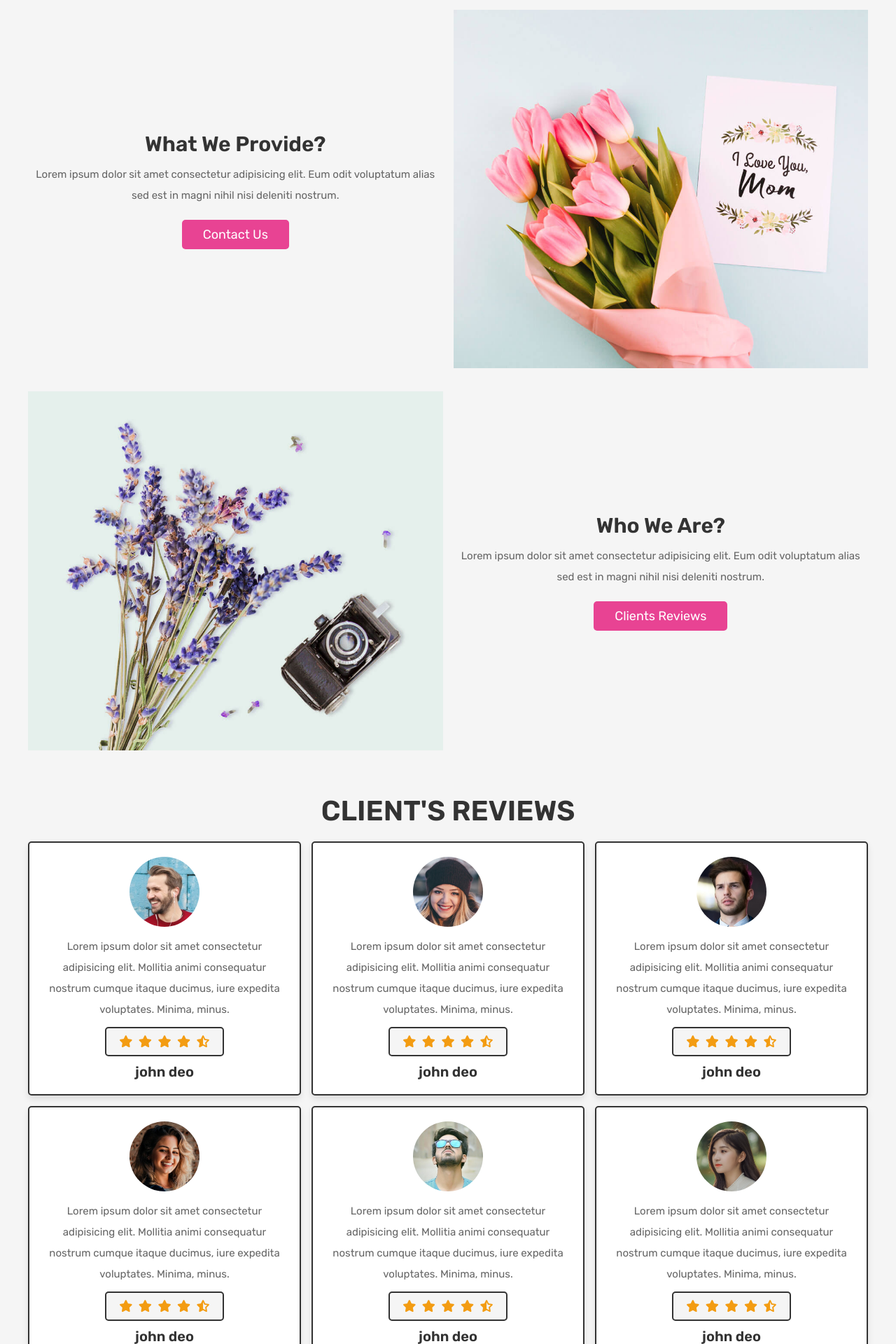
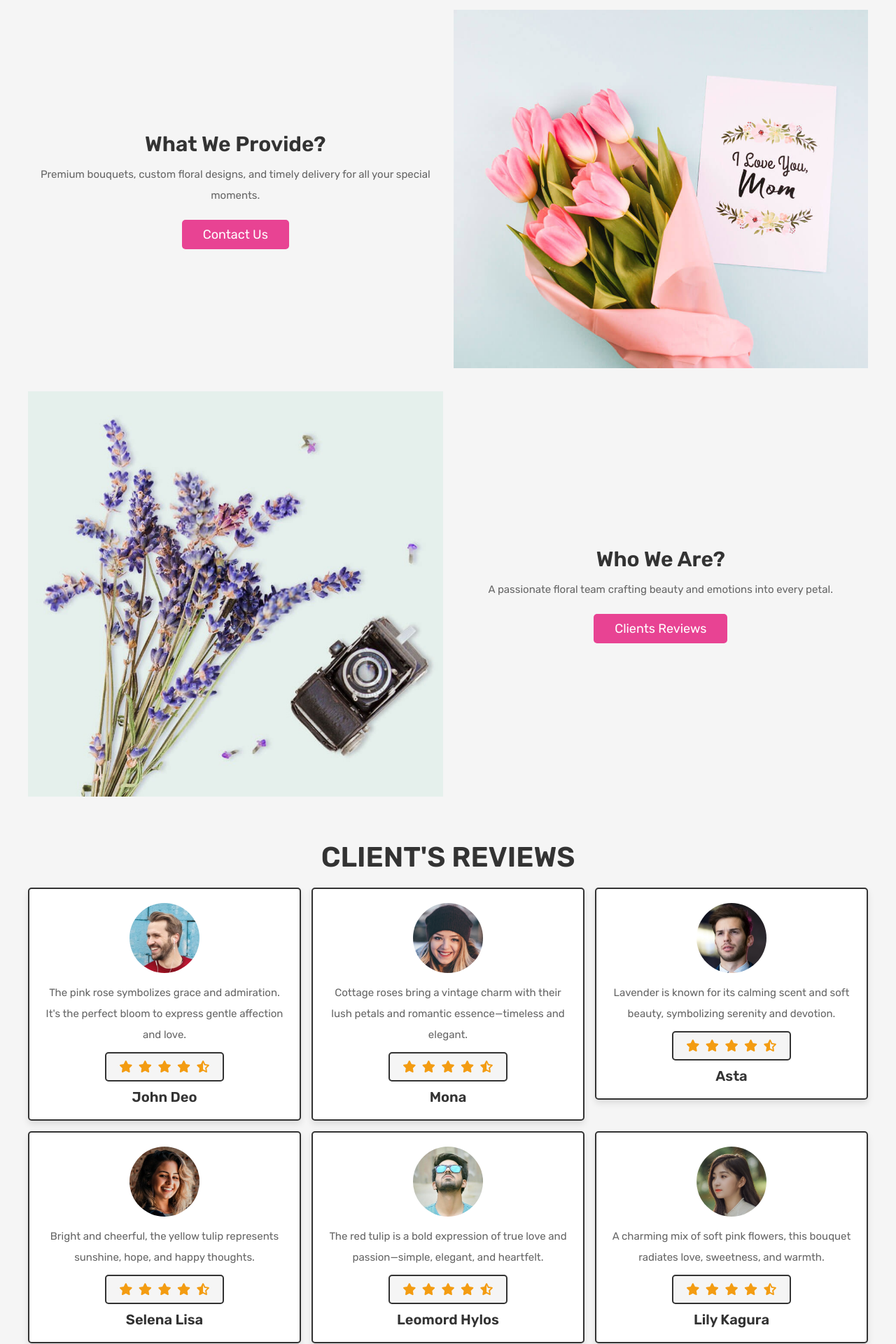
Before and after one commit to Lamia-040/Dreamy-Petals, a PHP site: page /about.php in a window 1280 px wide. Shown: the part 840-2760 px from the top of the page at 70% size. Run offline with PHP 8.4, Linux system fonts and the light colour scheme; a user stored in the database is signed in; data comes from the database, SQL or seed files in the repository.

```diff
--- a/about.php
+++ b/about.php
@@ -46,7 +46,7 @@ if(!isset($user_id)){
 
         <div class="content">
             <h3>why choose us?</h3>
-            <p>Lorem ipsum dolor sit amet consectetur adipisicing elit. Eum odit voluptatum alias sed est in magni nihil nisi deleniti nostrum.</p>
+            <p>We ensure fresh, elegant flowers with reliable service to make every occasion memorable.</p>
             <a href="shop.php" class="btn">shop now</a>
         </div>
 
@@ -56,7 +56,7 @@ if(!isset($user_id)){
 
         <div class="content">
             <h3>what we provide?</h3>
-            <p>Lorem ipsum dolor sit amet consectetur adipisicing elit. Eum odit voluptatum alias sed est in magni nihil nisi deleniti nostrum.</p>
+            <p>Premium bouquets, custom floral designs, and timely delivery for all your special moments.</p>
             <a href="contact.php" class="btn">contact us</a>
         </div>
 
@@ -74,7 +74,7 @@ if(!isset($user_id)){
 
         <div class="content">
             <h3>who we are?</h3>
-            <p>Lorem ipsum dolor sit amet consectetur adipisicing elit. Eum odit voluptatum alias sed est in magni nihil nisi deleniti nostrum.</p>
+            <p>A passionate floral team crafting beauty and emotions into every petal.</p>
             <a href="#reviews" class="btn">clients reviews</a>
         </div>
 
@@ -90,7 +90,7 @@ if(!isset($user_id)){
 
         <div class="box">
             <img src="images/pic-1.png" alt="">
-            <p>Lorem ipsum dolor sit amet consectetur adipisicing elit. Mollitia animi consequatur nostrum cumque itaque ducimus, iure expedita voluptates. Minima, minus.</p>
+            <p>The pink rose symbolizes grace and admiration. It's the perfect bloom to express gentle affection and love.</p>
             <div class="stars">
                 <i class="fas fa-star"></i>
                 <i class="fas fa-star"></i>
@@ -98,12 +98,12 @@ if(!isset($user_id)){
                 <i class="fas fa-star"></i>
                 <i class="fas fa-star-half-alt"></i>
             </div>
-            <h3>john deo</h3>
+            <h3>John Deo</h3>
         </div>
 
         <div class="box">
             <img src="images/pic-2.png" alt="">
-            <p>Lorem ipsum dolor sit amet consectetur adipisicing elit. Mollitia animi consequatur nostrum cumque itaque ducimus, iure expedita voluptates. Minima, minus.</p>
+            <p>Cottage roses bring a vintage charm with their lush petals and romantic essence—timeless and elegant.</p>
             <div class="stars">
                 <i class="fas fa-star"></i>
                 <i class="fas fa-star"></i>
@@ -111,12 +111,12 @@ if(!isset($user_id)){
                 <i class="fas fa-star"></i>
                 <i class="fas fa-star-half-alt"></i>
             </div>
-            <h3>john deo</h3>
+            <h3>Mona</h3>
         </div>
 
         <div class="box">
             <img src="images/pic-3.png" alt="">
-            <p>Lorem ipsum dolor sit amet consectetur adipisicing elit. Mollitia animi consequatur nostrum cumque itaque ducimus, iure expedita voluptates. Minima, minus.</p>
+            <p>Lavender is known for its calming scent and soft beauty, symbolizing serenity and devotion.</p>
             <div class="stars">
                 <i class="fas fa-star"></i>
                 <i class="fas fa-star"></i>
@@ -124,12 +124,12 @@ if(!isset($user_id)){
                 <i class="fas fa-star"></i>
                 <i class="fas fa-star-half-alt"></i>
             </div>
-            <h3>john deo</h3>
+            <h3>Asta</h3>
         </div>
 
         <div class="box">
             <img src="images/pic-4.png" alt="">
-            <p>Lorem ipsum dolor sit amet consectetur adipisicing elit. Mollitia animi consequatur nostrum cumque itaque ducimus, iure expedita voluptates. Minima, minus.</p>
+            <p>Bright and cheerful, the yellow tulip represents sunshine, hope, and happy thoughts.</p>
             <div class="stars">
                 <i class="fas fa-star"></i>
                 <i class="fas fa-star"></i>
@@ -137,12 +137,12 @@ if(!isset($user_id)){
                 <i class="fas fa-star"></i>
                 <i class="fas fa-star-half-alt"></i>
             </div>
-            <h3>john deo</h3>
+            <h3>Selena Lisa</h3>
         </div>
 
         <div class="box">
             <img src="images/pic-5.png" alt="">
-            <p>Lorem ipsum dolor sit amet consectetur adipisicing elit. Mollitia animi consequatur nostrum cumque itaque ducimus, iure expedita voluptates. Minima, minus.</p>
+            <p>The red tulip is a bold expression of true love and passion—simple, elegant, and heartfelt.</p>
             <div class="stars">
                 <i class="fas fa-star"></i>
                 <i class="fas fa-star"></i>
@@ -150,12 +150,12 @@ if(!isset($user_id)){
                 <i class="fas fa-star"></i>
                 <i class="fas fa-star-half-alt"></i>
             </div>
-            <h3>john deo</h3>
+            <h3>Leomord Hylos</h3>
         </div>
 
         <div class="box">
             <img src="images/pic-6.png" alt="">
-            <p>Lorem ipsum dolor sit amet consectetur adipisicing elit. Mollitia animi consequatur nostrum cumque itaque ducimus, iure expedita voluptates. Minima, minus.</p>
+            <p>A charming mix of soft pink flowers, this bouquet radiates love, sweetness, and warmth.</p>
             <div class="stars">
                 <i class="fas fa-star"></i>
                 <i class="fas fa-star"></i>
@@ -163,7 +163,7 @@ if(!isset($user_id)){
                 <i class="fas fa-star"></i>
                 <i class="fas fa-star-half-alt"></i>
             </div>
-            <h3>john deo</h3>
+            <h3>Lily Kagura</h3>
         </div>
 
     </div>
--- a/home.php
+++ b/home.php
@@ -66,7 +66,7 @@ if(isset($_POST['add_to_cart'])){
    <meta charset="UTF-8">
    <meta http-equiv="X-UA-Compatible" content="IE=edge">
    <meta name="viewport" content="width=device-width, initial-scale=1.0">
-   <title>home</title>
+   <title>Dreamy Petals</title>
 
    <!-- font awesome cdn link  -->
    <link rel="stylesheet" href="https://cdnjs.cloudflare.com/ajax/libs/font-awesome/6.0.0/css/all.min.css">
@@ -83,7 +83,7 @@ if(isset($_POST['add_to_cart'])){
 
    <div class="content">
       <h3>new collections</h3>
-      <p>Lorem ipsum dolor sit amet, consectetur adipisicing elit. Maxime reiciendis, modi placeat sit cumque molestiae.</p>
+      <p>Explore our latest flower collections—crafted with love to brighten your moments.</p>
       <a href="about.php" class="btn">discover more</a>
    </div>
 
@@ -132,7 +132,7 @@ if(isset($_POST['add_to_cart'])){
 
    <div class="content">
       <h3>have any questions?</h3>
-      <p>Lorem ipsum dolor, sit amet consectetur adipisicing elit. Distinctio officia aliquam quis saepe? Quia, libero.</p>
+      <p>We're always here to make your floral experience special. Reach out anytime!</p>
       <a href="contact.php" class="btn">contact us</a>
    </div>
 
--- a/view_page.php
+++ b/view_page.php
@@ -93,7 +93,7 @@ if(isset($_POST['add_to_cart'])){
     <form action="" method="POST">
          <img src="uploaded_img/<?php echo $fetch_products['image']; ?>" alt="" class="image">
          <div class="name"><?php echo $fetch_products['name']; ?></div>
-         <div class="price">$<?php echo $fetch_products['price']; ?>/-</div>
+         <div class="price">৳<?php echo $fetch_products['price']; ?>/-</div>
          <div class="details"><?php echo $fetch_products['details']; ?></div>
          <input type="number" name="product_quantity" value="1" min="0" class="qty">
          <input type="hidden" name="product_id" value="<?php echo $fetch_products['id']; ?>">
```
Also changed, not shown: README.md (deleted), images/about-img-3.jpg, images/yellow-tulips-bouquet.webp (added), uploaded_img/Lavender.jpg (added), uploaded_img/Lilac.jpg (added), uploaded_img/Pink_Bouquet.jpeg (added), uploaded_img/Pink_Rose_Queen.jpg (added), uploaded_img/Red_Tulip.jpg (added), uploaded_img/Yellow-Tulip.jpg (added), uploaded_img/cottage rose.jpg (added), uploaded_img/pink roses.jpg (added).
